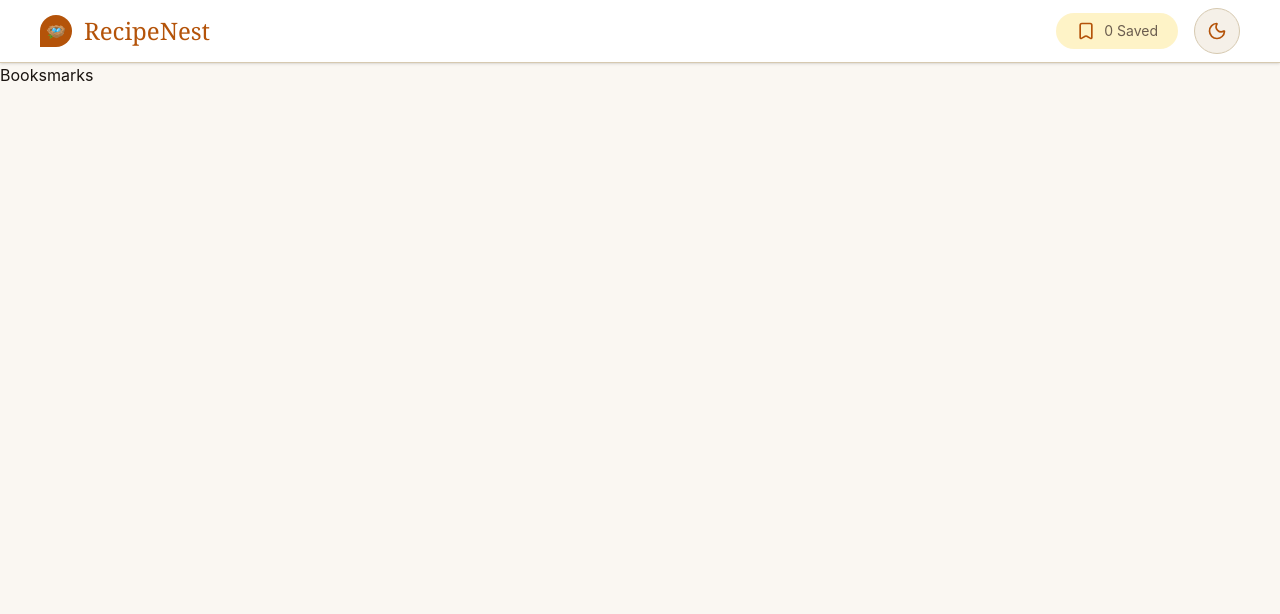
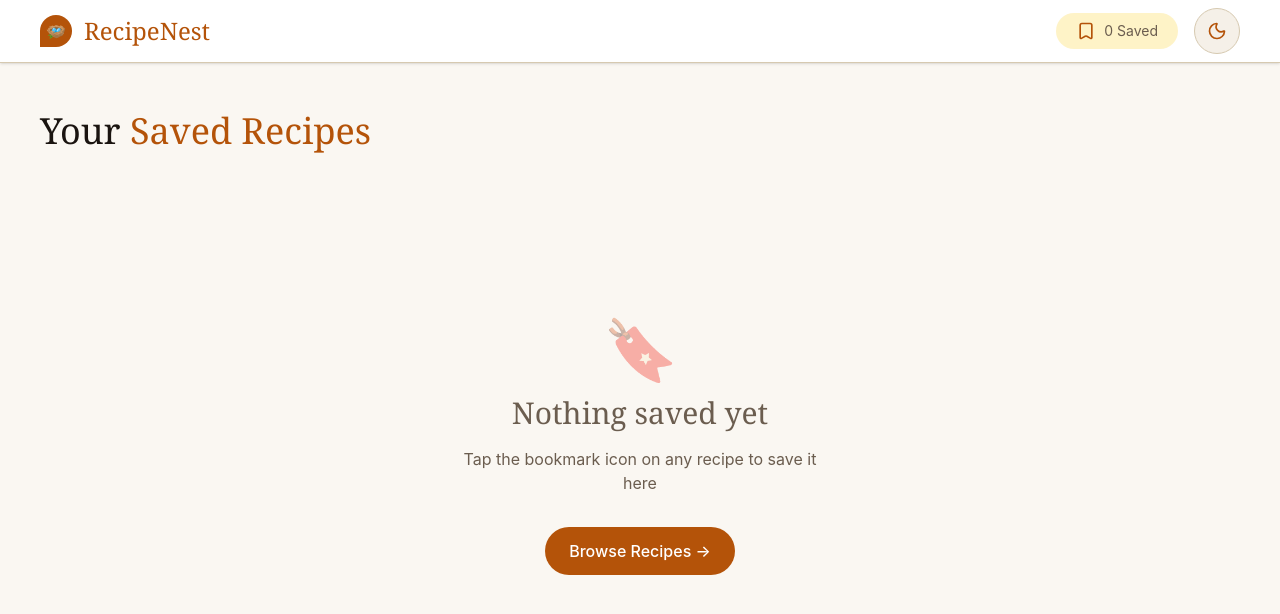
Before and after one commit to narrarakesh/RecipeNest, a React (Vite) app: page /bookmarks in a window 1280 px wide. Shown: the top 614 px of the page. Built offline with nearby package versions, Linux system fonts and the light colour scheme.

Commit message:
feat: bookmarks page and not found page

```diff
--- a/src/pages/Bookmarks.tsx
+++ b/src/pages/Bookmarks.tsx
@@ -1,8 +1,49 @@
+import RecipeCard from "@/components/customComponents/RecipeCard";
+import { useBookmarks } from "@/lib/hooks/useBookMarks"
+import { useNavigate } from "react-router-dom";
 
 
 const Bookmarks = () => {
+  const navigate = useNavigate()
+  const { bookmarks } = useBookmarks()
+
   return (
-    <div>Booksmarks</div>
+    <div>
+      {/* Heading — always visible */}
+      <div className='mx-10 mb-10 mt-12'>
+        <h2 className='font-serif text-4xl text-text-primary'>
+          Your
+          <span className='text-accent'>{' '}Saved Recipes</span>
+        </h2>
+      </div>
+
+      {/* Empty state */}
+      {!bookmarks.length ? (
+        <div className='flex justify-center items-center gap-4 flex-col py-32'>
+          <div className='text-6xl opacity-40'>🔖</div>
+          <h2 className='font-serif text-3xl text-text-secondary'>
+            Nothing saved yet
+          </h2>
+          <p className='text-text-secondary text-center max-w-sm'>
+            Tap the bookmark icon on any recipe to save it here
+          </p>
+          <button
+            onClick={() => navigate('/')}
+            className='mt-4 px-6 py-3 bg-accent text-white rounded-full
+                       font-medium hover:bg-accent/90 transition-all duration-200
+                       cursor-pointer'
+          >
+            Browse Recipes →
+          </button>
+        </div>
+      ) : (
+        <div className='grid grid-cols-1 md:grid-cols-3 xl:grid-cols-5 gap-6 xl:px-20'>
+          {bookmarks.map((recipe) => (
+            <RecipeCard key={recipe.id} recipe={recipe} />
+          ))}
+        </div>
+      )}
+    </div>
   )
 }
 
--- a/src/pages/NotFound.tsx
+++ b/src/pages/NotFound.tsx
@@ -1,8 +1,33 @@
-
+import { useNavigate } from "react-router-dom"
 
 const NotFound = () => {
+  const navigate = useNavigate()
+
   return (
-    <div>NotFound</div>
+    <div className="flex flex-col gap-4 justify-center items-center py-32">
+
+      <div className="text-8xl opacity-30">🍽️</div>
+
+      <h1 className="font-serif text-8xl text-accent font-semibold">404</h1>
+
+      <h2 className='font-serif text-3xl text-text-primary'>
+        Page Not Found
+      </h2>
+
+      <p className='text-text-secondary text-center max-w-sm'>
+        Looks like this page went missing. Let's get you back to the recipes.
+      </p>
+
+      <button
+        onClick={() => navigate('/')}
+        className='mt-4 px-6 py-3 bg-accent text-white rounded-full
+                   font-medium hover:bg-accent/90 transition-all duration-200
+                   cursor-pointer'
+      >
+        Back to Home →
+      </button>
+
+    </div>
   )
 }
 
```
